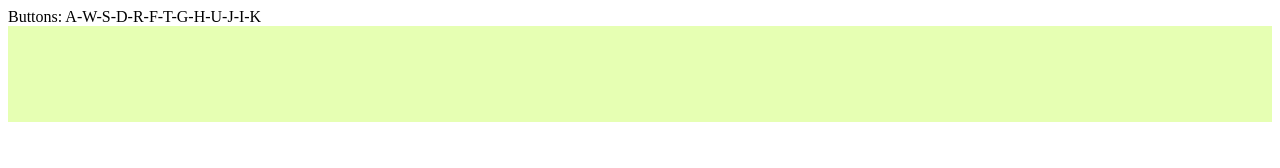
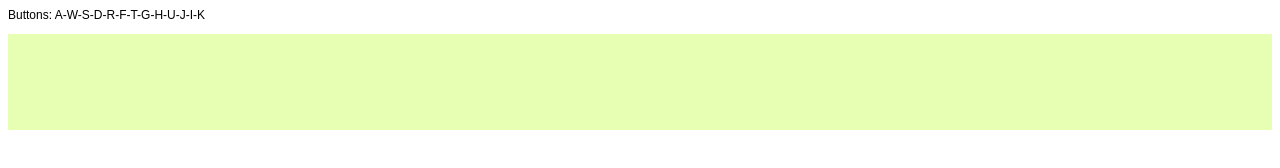
Before and after one commit to liberot/toneson, a plain HTML site: page keys.html in a window 1280 px wide. Drawn offline with Linux system fonts and the light colour scheme.

Commit message:
css index

```diff
--- a/keys.css
+++ b/keys.css
@@ -4,3 +4,8 @@
 	background-color: #e6ffb3;
 	height: 3em;
 }
+#idx {
+	font-size: .75em;
+	font-family: Arial;
+	padding-bottom: 1em;
+}
--- a/keys.html
+++ b/keys.html
@@ -7,7 +7,7 @@
 	</head>
 
 	<body>
-		<div id="">Buttons: A-W-S-D-R-F-T-G-H-U-J-I-K</div>
+		<div id="idx">Buttons: A-W-S-D-R-F-T-G-H-U-J-I-K</div>
 		<div id="log"></div>
 		<script type="text/javascript" src="toneson.main.js"></script>
 	</body>
```
